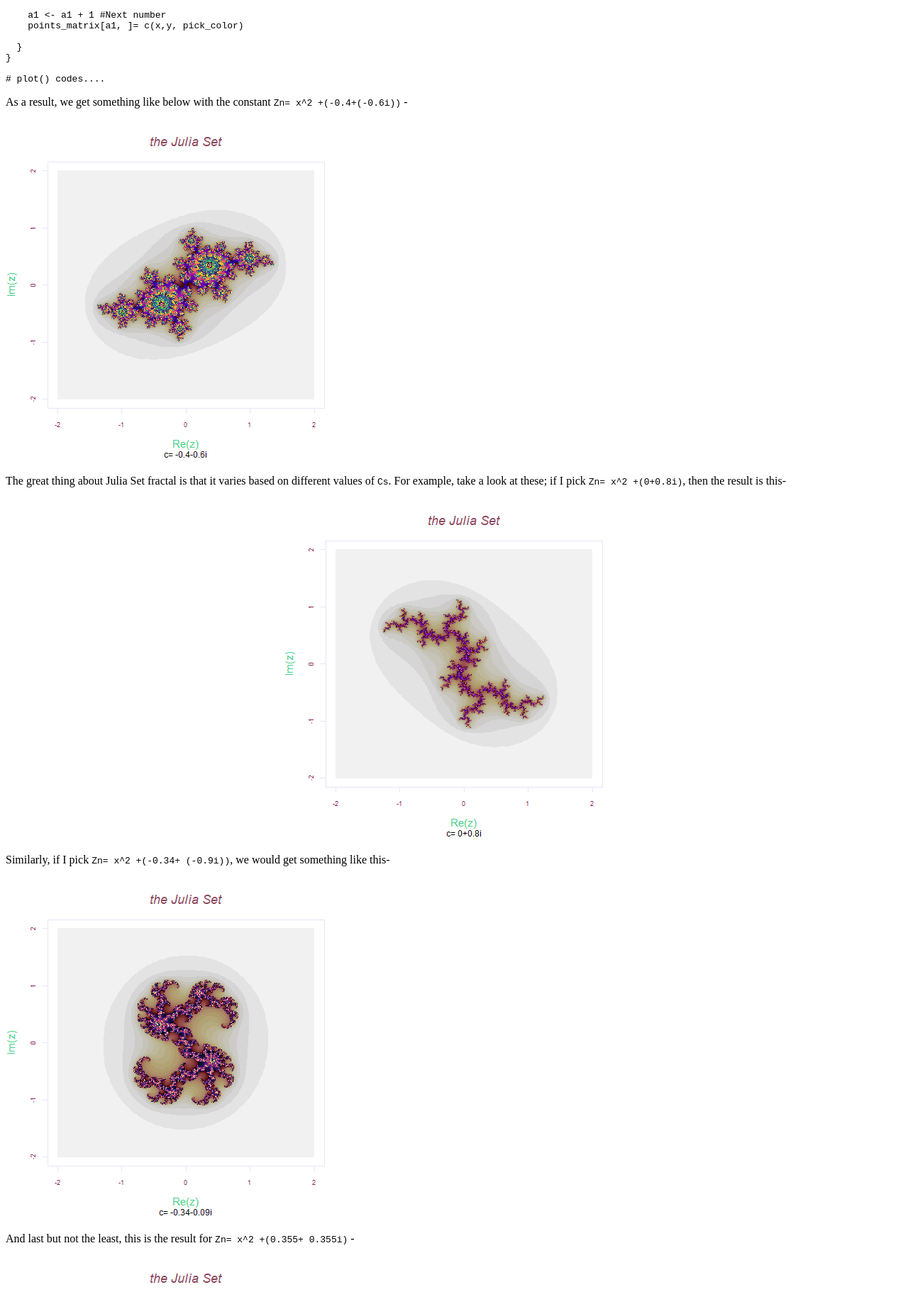
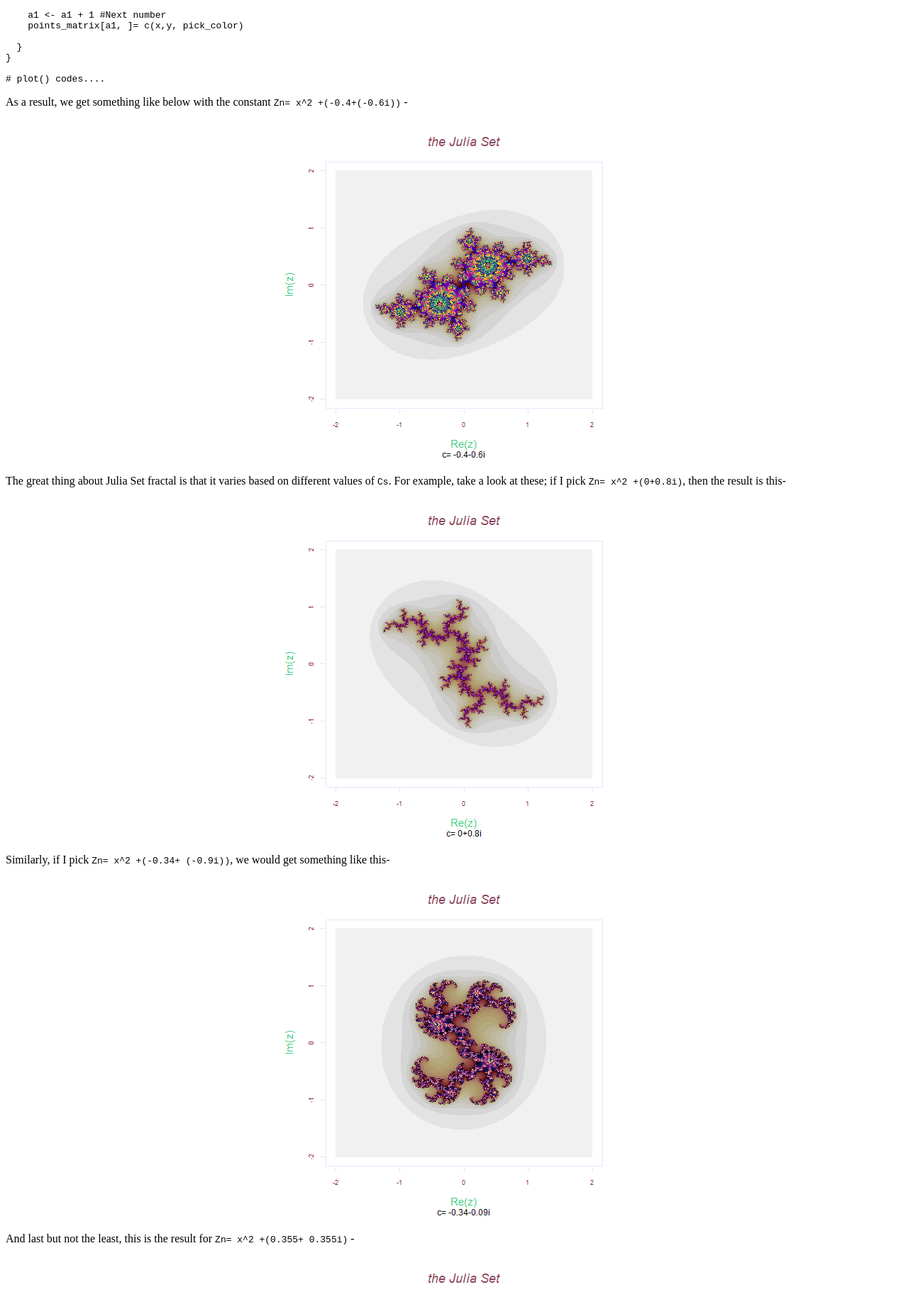
Before and after one commit to mihirp161/mihirp161.github.io, a Jekyll site: the page built from _posts/2020-02-08-julia.md, in a window 1280 px wide. Shown: the part 2043-3871 px from the top of the page at 71% size. Built offline with Jekyll 4.4.1, drawn with Linux system fonts in a browser that asks for light colours; cached includes are drawn as plain includes; nearby versions of some CDN libraries.

Commit message:
Update 2020-02-08-julia.md

````diff
--- a/_posts/2020-02-08-julia.md
+++ b/_posts/2020-02-08-julia.md
@@ -70,21 +70,21 @@ for(x in steps) {
 ```
 
 As a result, we get something like below with the constant `Zn= x^2 +(-0.4+(-0.6i))` -
-
+<p align="center">
    <img src="{{ site.url }}{{ site.baseurl }}/images/julia/Julia_unoptimized.png" alt="">
-
+</p>
 The great thing about Julia Set fractal is that it varies based on different values of `Cs`. For example, take a look at these; if I pick `Zn= x^2 +(0+0.8i)`, then the result is this-
 <p align="center">
 <img src="{{ site.url }}{{ site.baseurl }}/images/julia/Julia_unoptimized_2.png" alt="">
 </p>
 Similarly, if I pick `Zn= x^2 +(-0.34+ (-0.9i))`, we would get something like this-
-
+<p align="center">
    <img src="{{ site.url }}{{ site.baseurl }}/images/julia/Julia_unoptimized_3.png" alt="">
-
+</p>
 And last but not the least, this is the result for `Zn= x^2 +(0.355+ 0.355i)` -
-
+<p align="center">
    <img src="{{ site.url }}{{ site.baseurl }}/images/julia/Julia_unoptimized_4.png" alt="">
-
+</p>
 So, with all these variations we can see that by choosing different values of `c`, vast varieties of fractals can be made. And every one of these fractals is considered to be a Julia Set. More on, how does the Julia Sets relate to Mandelbrot Set? If you've read my [post on the Mandelbrot Set](https://toadhanks.github.io/mandelbrot/), you would see that each endpoint of black region is a different value of `c` and essentially, that means that we can take those different endpoints and use them to generate a new Julia Set.
 
 What I am trying to say is, the very shape (and EVERY shape) of Julia set is depicted in the Mandelbrot Set in some ways in Mandelbrot's endpoint. Both are part of the same family, and Julia sets are inter-related to Mandelbrot Set even though they both look different. Metaphorically, this phenomena is akin to nature of the reality....maybe things are more interconnected than they may appear to be, smaller things being intertwined what fundamentally exists as a larger hole.
````
